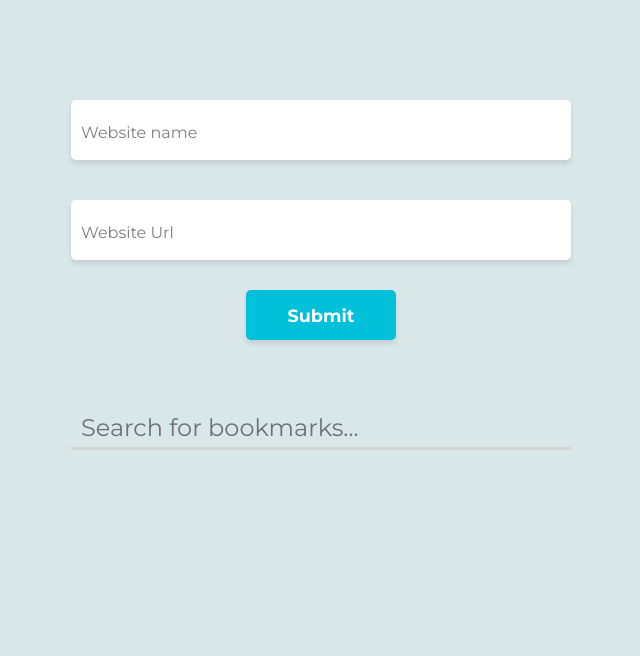
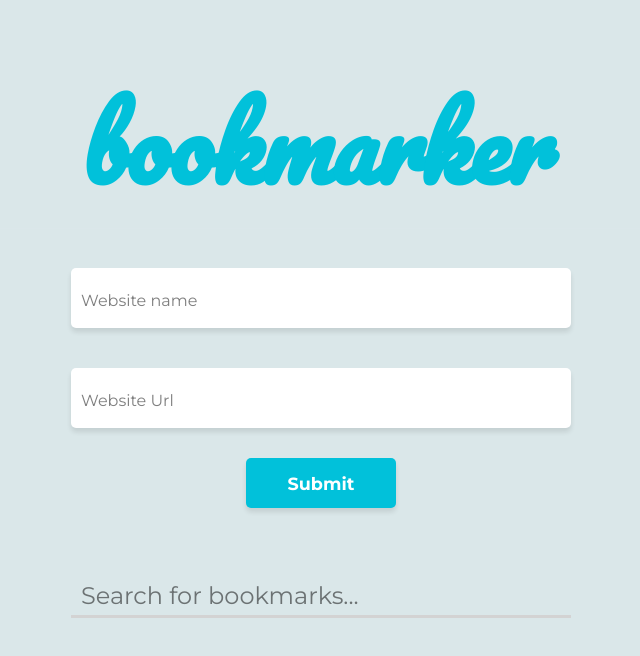
Before and after one commit to srikarsams/Bookmarker, a plain HTML site: page index.html in a window 1280 px wide. Shown: the whole page, without its empty margins (319-959 px from the left). Drawn offline with Linux system fonts and the light colour scheme.

Commit message:
Added H1

```diff
--- a/index.html
+++ b/index.html
@@ -10,6 +10,7 @@
 <body onload="fetchBookmarks()">
     <div id="wrapper">
         <div id="container">
+            <h1>Bookmarker</h1>
             <section class="input">
                 <div class="one">
                     <input type="text" name='name' autocomplete="off" id ='name' required>
```
